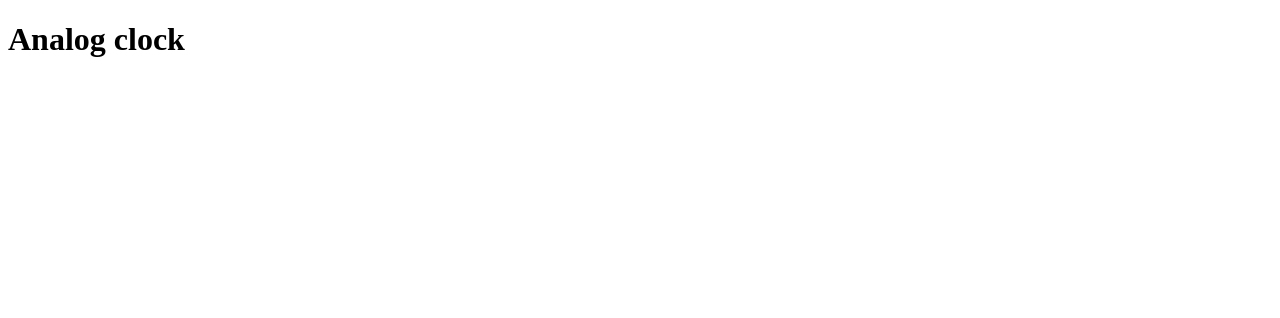
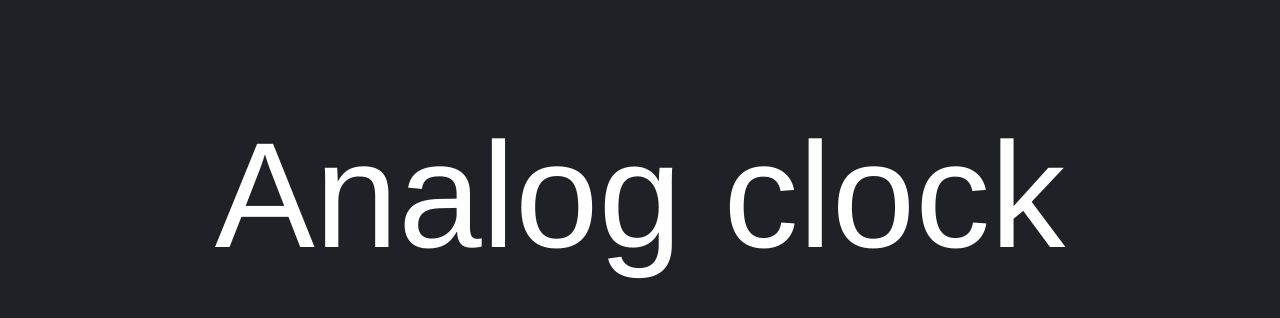
Before and after one commit to 6y6a/analogClock, a plain HTML site: page index.html in a window 1280 px wide. Drawn offline with Linux system fonts and the light colour scheme.

Commit message:
Добавлены базовые стили

```diff
--- a/index.html
+++ b/index.html
@@ -3,6 +3,7 @@
 <head>
     <meta charset="UTF-8">
     <title>Analog clock</title>
+    <link rel="stylesheet" href="style.css">
 </head>
 <body>
 
--- a/style.css
+++ b/style.css
@@ -0,0 +1,15 @@
+body {
+    background: #1f2126;
+    color: #fff;
+    font-weight: 100;
+    font-family: 'Helvetica Neue', sans-serif;
+    display: flex;
+    justify-content: center;
+    align-items: center;
+    flex-direction: column;
+}
+
+h1 {
+    font-weight: 100;
+    font-size: 150px;
+}
```
